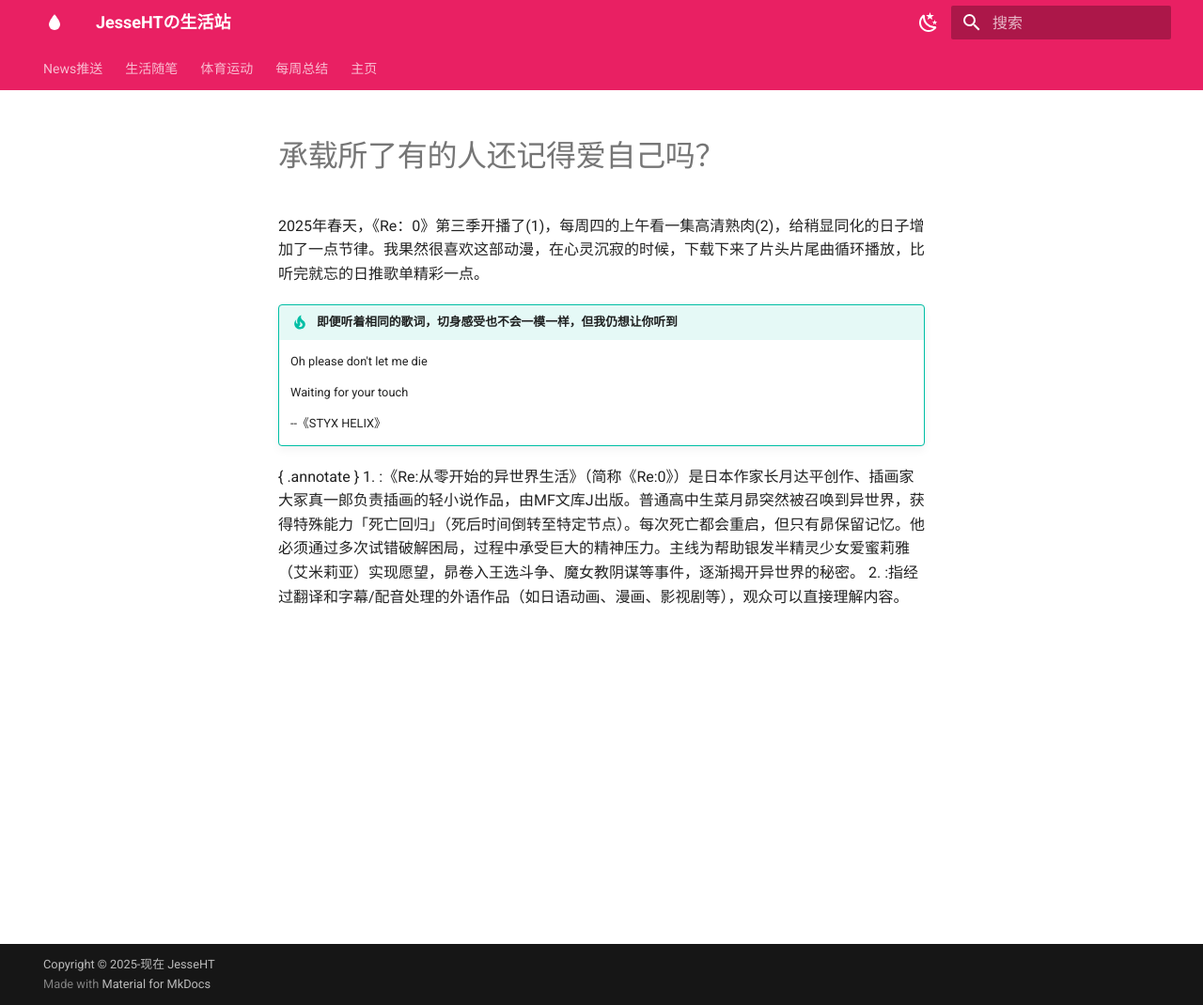
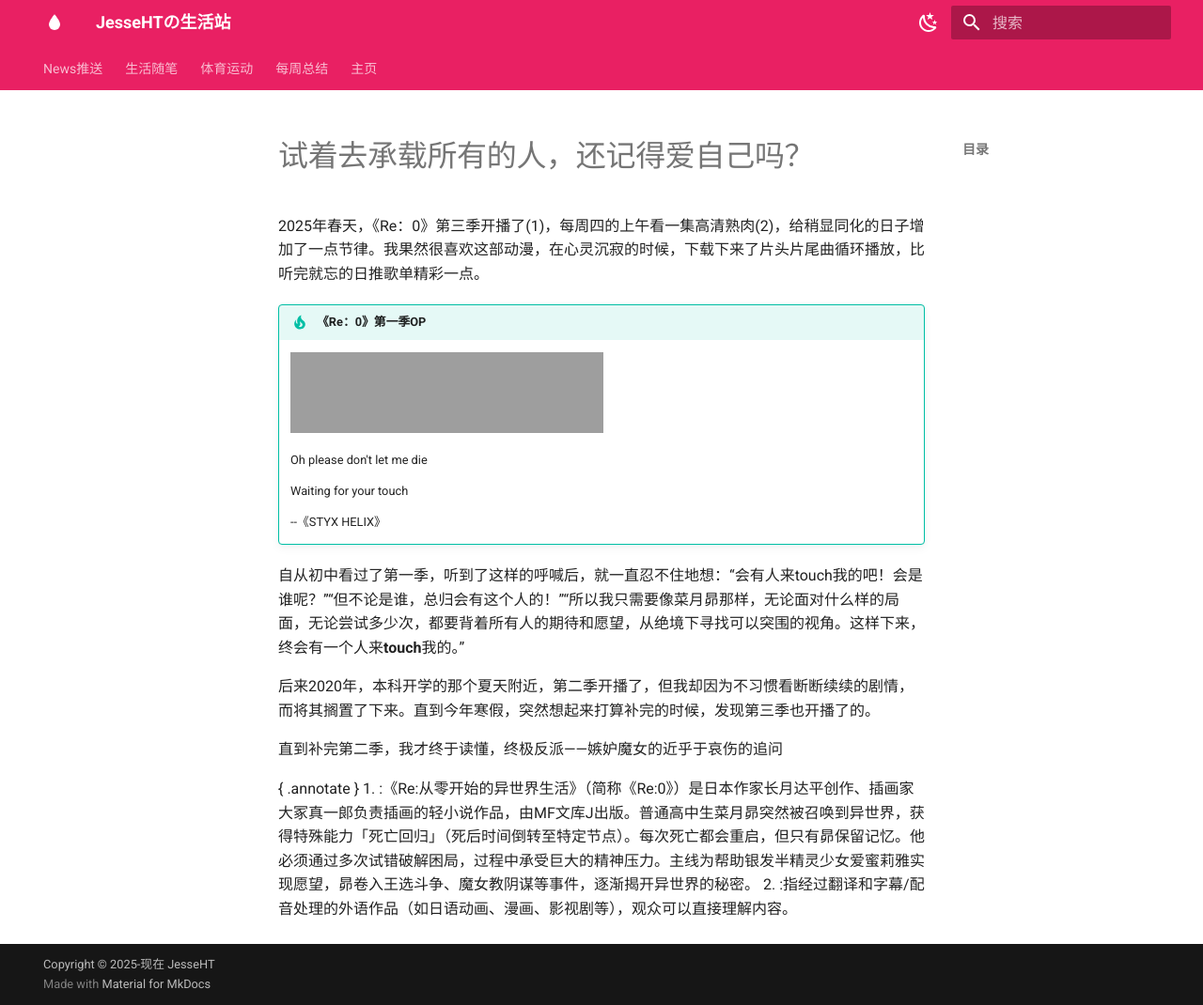
Before and after one commit to JesseHaoTian/HTLife, an MkDocs documentation site: the page built from docs/2Informal_Notes/Re0.md, in a window 1280 px wide and 1070 px high. Shown: the whole window at 94% size. Built offline with MkDocs 1.6.1 and Material for MkDocs 9.7.7, drawn with Linux system fonts in a browser that asks for light colours; grey boxes are pictures that could not be loaded.

Commit message:
2025-04-22_16:43:06 update

```diff
--- a/docs/2Informal_Notes/Re0.md
+++ b/docs/2Informal_Notes/Re0.md
@@ -1,8 +1,11 @@
-# 承载所了有的人还记得爱自己吗？
+# 试着去承载所有的人，还记得爱自己吗？
 
+##
 2025年春天，《Re：0》第三季开播了(1)，每周四的上午看一集高清熟肉(2)，给稍显同化的日子增加了一点节律。我果然很喜欢这部动漫，在心灵沉寂的时候，下载下来了片头片尾曲循环播放，比听完就忘的日推歌单精彩一点。
 
-!!! tip "即便听着相同的歌词，切身感受也不会一模一样，但我仍想让你听到"
+!!! tip "《Re：0》第一季OP"
+
+    <iframe frameborder="yes" border="100" marginwidth="4" marginheight="0" width=333 height=86 src="https://i.y.qq.com/n2/m/outchain/player/index.html?songid=106565650&songtype=1"></iframe>
 
     Oh please don't let me die
 
@@ -10,8 +13,12 @@
 
     --《STYX HELIX》
 
+自从初中看过了第一季，听到了这样的呼喊后，就一直忍不住地想：“会有人来touch我的吧！会是谁呢？”“但不论是谁，总归会有这个人的！”“所以我只需要像菜月昴那样，无论面对什么样的局面，无论尝试多少次，都要背着所有人的期待和愿望，从绝境下寻找可以突围的视角。这样下来，终会有一个人来<b>touch</b>我的。”
 
+后来2020年，本科开学的那个夏天附近，第二季开播了，但我却因为不习惯看断断续续的剧情，而将其搁置了下来。直到今年寒假，突然想起来打算补完的时候，发现第三季也开播了的。
+
+直到补完第二季，我才终于读懂，终极反派——嫉妒魔女的近乎于哀伤的追问
 
 { .annotate }
-1.  :《Re:从零开始的异世界生活》（简称《Re:0》）是日本作家长月达平创作、插画家大冢真一郎负责插画的轻小说作品，由MF文库J出版。普通高中生菜月昴突然被召唤到异世界，获得特殊能力「死亡回归」（死后时间倒转至特定节点）。每次死亡都会重启，但只有昴保留记忆。他必须通过多次试错破解困局，过程中承受巨大的精神压力。主线为帮助银发半精灵少女爱蜜莉雅（艾米莉亚）实现愿望，昴卷入王选斗争、魔女教阴谋等事件，逐渐揭开异世界的秘密。
+1.  :《Re:从零开始的异世界生活》（简称《Re:0》）是日本作家长月达平创作、插画家大冢真一郎负责插画的轻小说作品，由MF文库J出版。普通高中生菜月昴突然被召唤到异世界，获得特殊能力「死亡回归」（死后时间倒转至特定节点）。每次死亡都会重启，但只有昴保留记忆。他必须通过多次试错破解困局，过程中承受巨大的精神压力。主线为帮助银发半精灵少女爱蜜莉雅实现愿望，昴卷入王选斗争、魔女教阴谋等事件，逐渐揭开异世界的秘密。
 2.  :指经过翻译和字幕/配音处理的外语作品（如日语动画、漫画、影视剧等），观众可以直接理解内容。
--- a/mkdocs.yml
+++ b/mkdocs.yml
@@ -35,6 +35,7 @@
   - 体育运动:
     - 3Physical_Exercise/index.md
     - 400 m: 3Physical_Exercise/400_Train.md
+    - 110 m栏: 3Physical_Exercise/110_Train/110_Train.md
   - 每周总结:
     - 0Weekly_Summary/index.md
     - 2025年3月:
```
Also changed, not shown: docs/0Weekly_Summary/1Weekly/20250414.md (+2 -2 lines), docs/3Physical_Exercise/110_Train/110_Train.md (added, +56 -0 lines), docs/3Physical_Exercise/400_Train.md (+4 -4 lines), docs/3Physical_Exercise/110_Train/Pasted image 20250421155435.png (added), docs/3Physical_Exercise/110_Train/Pasted image 20250421155525.png (added), docs/3Physical_Exercise/110_Train/Pasted image 20250421155637.png (added), docs/3Physical_Exercise/110_Train/Pasted image 20250421155744.png (added), docs/3Physical_Exercise/110_Train/Pasted image 20250421160201.png (added), docs/3Physical_Exercise/110_Train/Pasted image 20250421160350.png (added), docs/3Physical_Exercise/110_Train/Pasted image 20250421161813.png (added).
